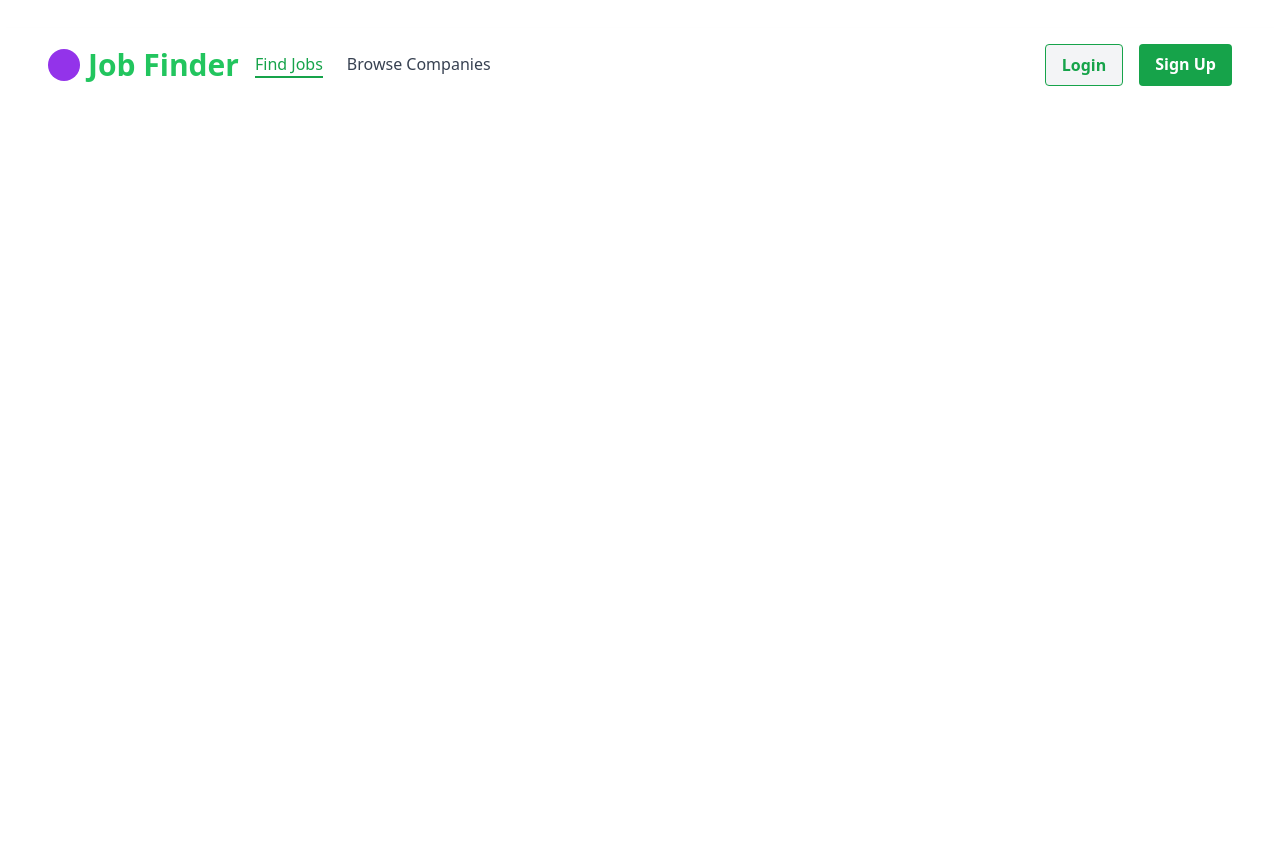
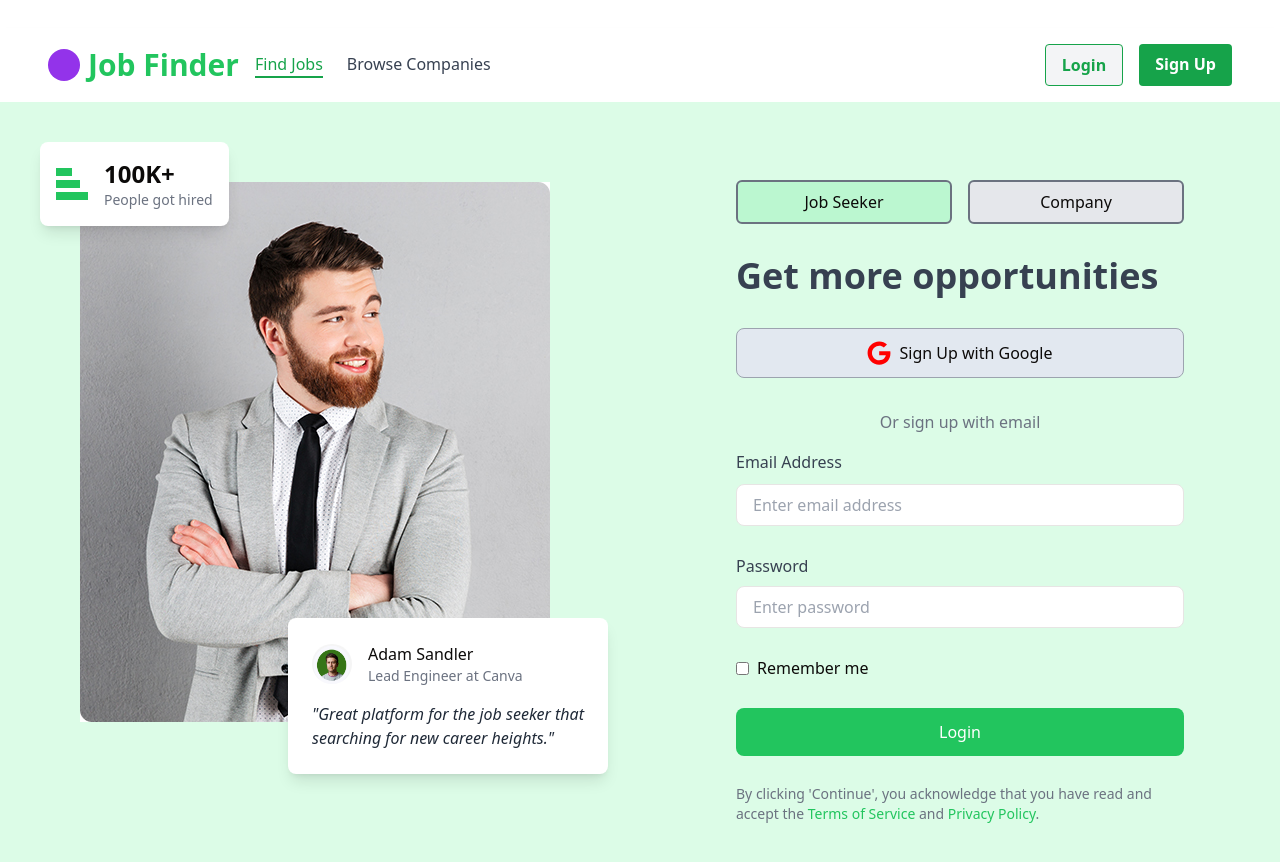
Before and after one commit to Darrly207/FER202_Project, a React (Vite) app: page /LoginForm in a window 1280 px wide. Shown: the top 862 px of the page. Before the commit the page ends 800 px from the top, so only its background shows below. Built offline with nearby package versions, Linux system fonts and the light colour scheme.

Commit message:
Add_validation_login_register

```diff
--- a/package.json
+++ b/package.json
@@ -24,6 +24,7 @@
     "react-hook-form": "^7.54.2",
     "react-icons": "^5.5.0",
     "react-router-dom": "^7.2.0",
+    "sweetalert2": "^11.17.2",
     "tailwind-merge": "^2.6.0",
     "tailwindcss-animate": "^1.0.7",
     "zod": "^3.24.2"
--- a/src/components/Login.jsx
+++ b/src/components/Login.jsx
@@ -1,13 +1,15 @@
 import { useState } from "react";
 import { FaGoogle } from "react-icons/fa";
-import img1 from "../assets/wh1.jpg";
 import { Button } from "@/components/ui/button";
 import { Input } from "@/components/ui/input";
-import { Card } from "@/components/ui/card";
-import img from "../assets/img.png";
+import Swal from "sweetalert2";
+import { useNavigate } from "react-router-dom";
+
 const JobFinderLogin = () => {
+  const navigate = useNavigate();
+  const [email, setEmail] = useState("");
+  const [password, setPassword] = useState("");
   const [active, setActive] = useState("job seeker");
-
   const changeActive = () => {
     setActive(active === "job seeker" ? "company" : "job seeker");
   };
@@ -18,58 +20,42 @@ const JobFinderLogin = () => {
       : "px-4 py-2 bg-gray-200 rounded-md border-2 border-gray-500 w-full hover:bg-gray-500";
   };
 
+  const register = (e) => {
+    e.preventDefault();
+    if (email === "tester123@gmail.com" && password === "1234") {
+      Swal.fire({
+        icon: "success",
+        text: `Login Successfully`,
+        timer: 3000,
+        timerProgressBar: true,
+        showConfirmButton: false,
+      }).then(() => {
+        navigate("/UserDashboard");
+      });
+    } else if (email === "" || password === "") {
+      Swal.fire({
+        icon: "error",
+        text: "Please fill all the fields",
+        timer: 3000,
+        timerProgressBar: true,
+        showConfirmButton: false,
+      });
+    } else {
+      Swal.fire({
+        icon: "error",
+        text: "email or password do not correct",
+        timer: 3000,
+        timerProgressBar: true,
+        showConfirmButton: false,
+      });
+    }
+  };
+
   return (
-    <div className="flex min-h-screen bg-green-100 ">
-      {/* Left Section */}
-      <div className="w-1/2 relative p-8 hidden sm:block">
-        {/* Badge */}
-        <Card className="bg-white p-4 rounded-lg inline-block mb-8 absolute top-10 left-10 z-10 shadow-lg">
-          <div className="flex items-center">
-            <div className="space-y-1">
-              <div className="w-4 h-2 bg-green-500"></div>
-              <div className="w-6 h-2 bg-green-500"></div>
-              <div className="w-8 h-2 bg-green-500"></div>
-            </div>
-            <div className="ml-4 object-cover">
-              <div className="text-2xl font-bold">100K+</div>
-              <div className="text-gray-500 text-sm">People got hired</div>
-            </div>
-          </div>
-        </Card>
-
-        {/* Image */}
-        <img
-          src={img1}
-          alt="job finder"
-          className="absolute top-20 left-20 max-h-svh z-0"
-        />
-
-        {/* Testimonial */}
-        <Card className="absolute bottom-32 right-8 bg-white p-6 rounded-lg shadow-lg max-w-xs">
-          <div className="flex items-center mb-4">
-            <img className="w-10 h-10 bg-green-500 rounded-full" src={img} />
-            <div className="ml-4">
-              <div className="font-medium">Adam Sandler</div>
-              <div className="text-sm text-gray-500">
-                Lead Engineer at Canva
-              </div>
-            </div>
-          </div>
-          <p className="text-gray-800 italic">
-            "Great platform for the job seeker that searching for new career
-            heights."
-          </p>
-        </Card>
-      </div>
-
-      {/* Right Section */}
     <div className="flex flex-col mx-auto justify-center flex-1 sm:w-full">
       <div className="max-w-md mx-auto w-full">
         <div className="flex space-x-4 mb-8 w-full mx-auto">
-            <Button
-              className={activeColor("job seeker")}
-              onClick={changeActive}
-            >
+          <Button className={activeColor("job seeker")} onClick={changeActive}>
             Job Seeker
           </Button>
           <Button className={activeColor("company")} onClick={changeActive}>
@@ -90,15 +76,16 @@ const JobFinderLogin = () => {
           Or sign up with email
         </div>
 
-          <form className="space-y-7">
+        <form className="space-y-7" onSubmit={register}>
           <div>
-              <label className="block text-gray-700 mb-2.5">
-                Email Address
-              </label>
+            <label className="block text-gray-700 mb-2.5">Email Address</label>
             <Input
               type="email"
               placeholder="Enter email address"
               className="w-full px-4 py-2 border rounded-lg"
+              onChange={(e) => {
+                setEmail(e.target.value);
+              }}
             />
           </div>
 
@@ -108,6 +95,9 @@ const JobFinderLogin = () => {
               type="password"
               placeholder="Enter password"
               className="w-full px-4 py-2 border rounded-lg"
+              onChange={(e) => {
+                setPassword(e.target.value);
+              }}
             />
           </div>
 
@@ -135,7 +125,6 @@ const JobFinderLogin = () => {
         </form>
       </div>
     </div>
-    </div>
   );
 };
 
--- a/src/components/Navbar.jsx
+++ b/src/components/Navbar.jsx
@@ -2,10 +2,10 @@ import { BrowserRouter as Router, Routes, Route, Link } from "react-router-dom";
 import JobFinderPage from "../page/SearchPage";
 import JobDashboard from "../page/Dashboard";
 import HomePage from "../page/HomePage";
-import JobFinderLogin from "../components/Login";
-import JobFinderRegister from "../components/Register";
+
 import { useState } from "react";
 import { Menu, X } from "lucide-react"; // Import icons
+import LoginSignUp from "../page/LoginSignUp";
 
 function Navbar() {
   const [isOpen, setIsOpen] = useState(false); // State để toggle menu trên mobile
@@ -40,13 +40,13 @@ function Navbar() {
         {/* Login + Signup trên Desktop */}
         <div className="hidden sm:flex gap-4">
           <Link
-            to="/login"
+            to="/LoginForm"
             className="bg-gray-100 hover:bg-gray-200 border border-green-600 text-green-600 font-bold px-4 py-2 rounded"
           >
             Login
           </Link>
           <Link
-            to="/register"
+            to="/SignupForm"
             className="bg-green-600 hover:bg-green-700 text-white font-bold px-4 py-2 rounded"
           >
             Sign Up
@@ -72,13 +72,13 @@ function Navbar() {
             Browse Companies
           </Link>
           <Link
-            to="/login"
+            to="/LoginForm"
             className="bg-gray-100 hover:bg-gray-200 border border-green-600 text-green-600 font-bold px-4 py-2 rounded w-full text-center"
           >
             Login
           </Link>
           <Link
-            to="/register"
+            to="/SignupForm"
             className="bg-green-600 hover:bg-green-700 text-white font-bold px-4 py-2 rounded w-full text-center"
           >
             Sign Up
@@ -90,8 +90,8 @@ function Navbar() {
         <Route path="/" element={<HomePage />} />
         <Route path="/UserDashboard" element={<JobDashboard />} />
         <Route path="/JobFind" element={<JobFinderPage />} />
-        <Route path="/login" element={<JobFinderLogin />} />
-        <Route path="/register" element={<JobFinderRegister />} />
+        <Route path="/LoginForm" element={<LoginSignUp />} />
+        <Route path="/SignupForm" element={<LoginSignUp />} />
       </Routes>
     </Router>
   );
--- a/src/components/Register.jsx
+++ b/src/components/Register.jsx
@@ -1,12 +1,13 @@
 import { useState } from "react";
 import { FaGoogle } from "react-icons/fa";
-import img1 from "../assets/wh1.jpg";
 import { Button } from "@/components/ui/button";
 import { Input } from "@/components/ui/input";
-import { Card } from "@/components/ui/card";
-import img from "../assets/img.png";
+import Swal from "sweetalert2";
 const JobFinderRegister = () => {
   const [active, setActive] = useState("job seeker");
+  const [email, setEmail] = useState("");
+  const [password, setPassword] = useState("");
+  const [passwordAgain, setPasswordAgain] = useState("");
 
   const changeActive = () => {
     setActive(active === "job seeker" ? "company" : "job seeker");
@@ -18,58 +19,47 @@ const JobFinderRegister = () => {
       : "px-4 py-2 bg-gray-200 rounded-md border-2 border-gray-500 w-full hover:bg-gray-500";
   };
 
+  const register = (e) => {
+    e.preventDefault();
+    if (email === "" || password === "" || passwordAgain === "") {
+      Swal.fire({
+        icon: "error",
+        text: "Please fill all the fields",
+        timer: 3000,
+        timerProgressBar: true,
+        showConfirmButton: false,
+      });
+    } else if (password !== passwordAgain) {
+      Swal.fire({
+        icon: "error",
+        text: "Passwords do not match",
+        timer: 3000,
+        timerProgressBar: true,
+        showConfirmButton: false,
+      });
+    } else if (password.length <= 3) {
+      Swal.fire({
+        icon: "error",
+        text: "Passwords must be at least 4 characters",
+        timer: 3000,
+        timerProgressBar: true,
+        showConfirmButton: false,
+      });
+    } else {
+      Swal.fire({
+        icon: "success",
+        text: `Registered with email: ${email} and password: ${password}`,
+        timer: 3000,
+        timerProgressBar: true,
+        showConfirmButton: false,
+      });
+    }
+  };
   return (
-    <div className="flex min-h-screen bg-green-100 ">
-      {/* Left Section */}
-      <div className="w-1/2 relative p-8 hidden sm:block">
-        {/* Badge */}
-        <Card className="bg-white p-4 rounded-lg inline-block mb-8 absolute top-10 left-10 z-10 shadow-lg">
-          <div className="flex items-center">
-            <div className="space-y-1">
-              <div className="w-4 h-2 bg-green-500"></div>
-              <div className="w-6 h-2 bg-green-500"></div>
-              <div className="w-8 h-2 bg-green-500"></div>
-            </div>
-            <div className="ml-4 object-cover">
-              <div className="text-2xl font-bold">100K+</div>
-              <div className="text-gray-500 text-sm">People got hired</div>
-            </div>
-          </div>
-        </Card>
-
-        {/* Image */}
-        <img
-          src={img1}
-          alt="job finder"
-          className="absolute top-20 left-20 max-h-svh z-0"
-        />
-
-        {/* Testimonial */}
-        <Card className="absolute bottom-32 right-8 bg-white p-6 rounded-lg shadow-lg max-w-xs">
-          <div className="flex items-center mb-4">
-            <img className="w-10 h-10 bg-green-500 rounded-full" src={img} />
-            <div className="ml-4">
-              <div className="font-medium">Adam Sandler</div>
-              <div className="text-sm text-gray-500">
-                Lead Engineer at Canva
-              </div>
-            </div>
-          </div>
-          <p className="text-gray-800 italic">
-            "Great platform for the job seeker that searching for new career
-            heights."
-          </p>
-        </Card>
-      </div>
-
-      {/* Right Section */}
     <div className="flex flex-col mx-auto justify-center flex-1 sm:w-full">
       <div className="max-w-md mx-auto w-full">
         <div className="flex space-x-4 mb-8 w-full mx-auto">
-            <Button
-              className={activeColor("job seeker")}
-              onClick={changeActive}
-            >
+          <Button className={activeColor("job seeker")} onClick={changeActive}>
             Job Seeker
           </Button>
           <Button className={activeColor("company")} onClick={changeActive}>
@@ -90,13 +80,15 @@ const JobFinderRegister = () => {
           Or sign up with email
         </div>
 
-          <form className="space-y-2">
+        <form className="space-y-2" onSubmit={register}>
           <div>
             <label className="block text-gray-700 mb-2">Email Address</label>
             <Input
               type="email"
               placeholder="Enter email address"
               className="w-full px-4 py-2 border rounded-lg"
+              value={email}
+              onChange={(e) => setEmail(e.target.value)}
             />
           </div>
 
@@ -106,6 +98,8 @@ const JobFinderRegister = () => {
               type="password"
               placeholder="Enter password"
               className="w-full px-4 py-2 border rounded-lg"
+              value={password}
+              onChange={(e) => setPassword(e.target.value)}
             />
           </div>
 
@@ -115,6 +109,8 @@ const JobFinderRegister = () => {
               type="password"
               placeholder="Enter password"
               className="w-full px-4 py-2 border rounded-lg"
+              value={passwordAgain}
+              onChange={(e) => setPasswordAgain(e.target.value)}
             />
           </div>
 
@@ -123,8 +119,11 @@ const JobFinderRegister = () => {
             <label htmlFor="remember">Remember me</label>
           </div>
 
-            <Button className="w-full py-3 bg-green-500 text-white rounded-lg hover:bg-green-600">
-              Login
+          <Button
+            type="submit"
+            className="w-full py-3 bg-green-500 text-white rounded-lg hover:bg-green-600"
+          >
+            Register
           </Button>
 
           <p className="text-sm text-gray-500">
@@ -142,7 +141,6 @@ const JobFinderRegister = () => {
         </form>
       </div>
     </div>
-    </div>
   );
 };
 
--- /dev/null
+++ b/src/page/LoginSignUp.jsx
@@ -0,0 +1,61 @@
+import { useRef } from "react";
+import img1 from "../assets/wh1.jpg";
+import { Card } from "@/components/ui/card";
+import img from "../assets/img.png";
+import JobFinderLogin from "../components/Login";
+import JobFinderRegister from "../components/Register";
+
+function LoginSignUp() {
+  const currentRouter = window.location.pathname;
+  return (
+    <div className="flex min-h-screen bg-green-100 ">
+      {/* Left Section */}
+      <div className="w-1/2 relative p-8 hidden sm:block">
+        {/* Badge */}
+        <Card className="bg-white p-4 rounded-lg inline-block mb-8 absolute top-10 left-10 z-10 shadow-lg">
+          <div className="flex items-center">
+            <div className="space-y-1">
+              <div className="w-4 h-2 bg-green-500"></div>
+              <div className="w-6 h-2 bg-green-500"></div>
+              <div className="w-8 h-2 bg-green-500"></div>
+            </div>
+            <div className="ml-4 object-cover">
+              <div className="text-2xl font-bold">100K+</div>
+              <div className="text-gray-500 text-sm">People got hired</div>
+            </div>
+          </div>
+        </Card>
+
+        {/* Image */}
+        <img
+          src={img1}
+          alt="job finder"
+          className="absolute top-20 left-20 max-h-svh z-0"
+        />
+
+        {/* Testimonial */}
+        <Card className="absolute bottom-32 right-8 bg-white p-6 rounded-lg shadow-lg max-w-xs">
+          <div className="flex items-center mb-4">
+            <img className="w-10 h-10 bg-green-500 rounded-full" src={img} />
+            <div className="ml-4">
+              <div className="font-medium">Adam Sandler</div>
+              <div className="text-sm text-gray-500">
+                Lead Engineer at Canva
+              </div>
+            </div>
+          </div>
+          <p className="text-gray-800 italic">
+            "Great platform for the job seeker that searching for new career
+            heights."
+          </p>
+        </Card>
+      </div>
+      <div className="flex flex-col mx-auto justify-center flex-1 sm:w-full">
+        {currentRouter === "/LoginForm" && <JobFinderLogin />}
+        {currentRouter === "/SignupForm" && <JobFinderRegister />}
+      </div>
+    </div>
+  );
+}
+
+export default LoginSignUp;
```
Also changed, not shown: src/page/Dashboard.jsx (+9 -20 lines), 1 other file (tests, documents, lock files or other folders). Lines whose indentation alone changed are shown as unchanged.
